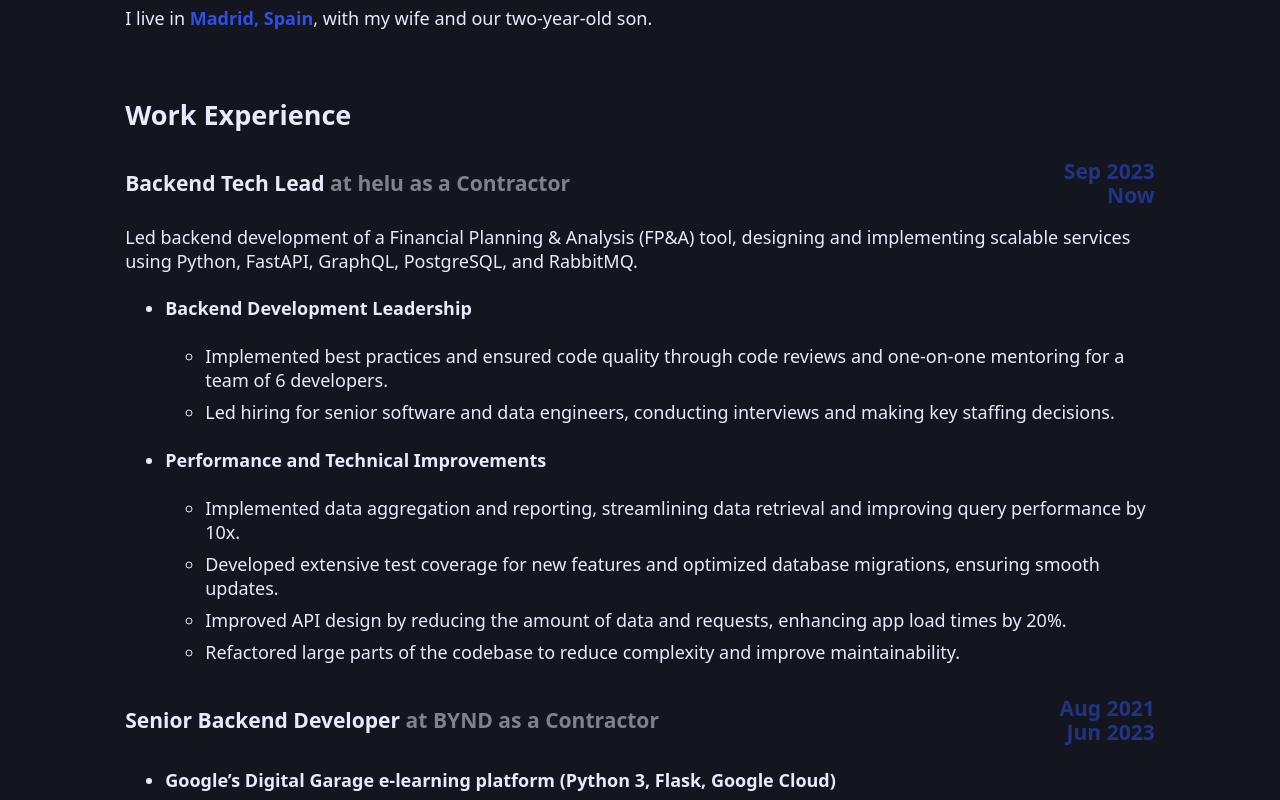
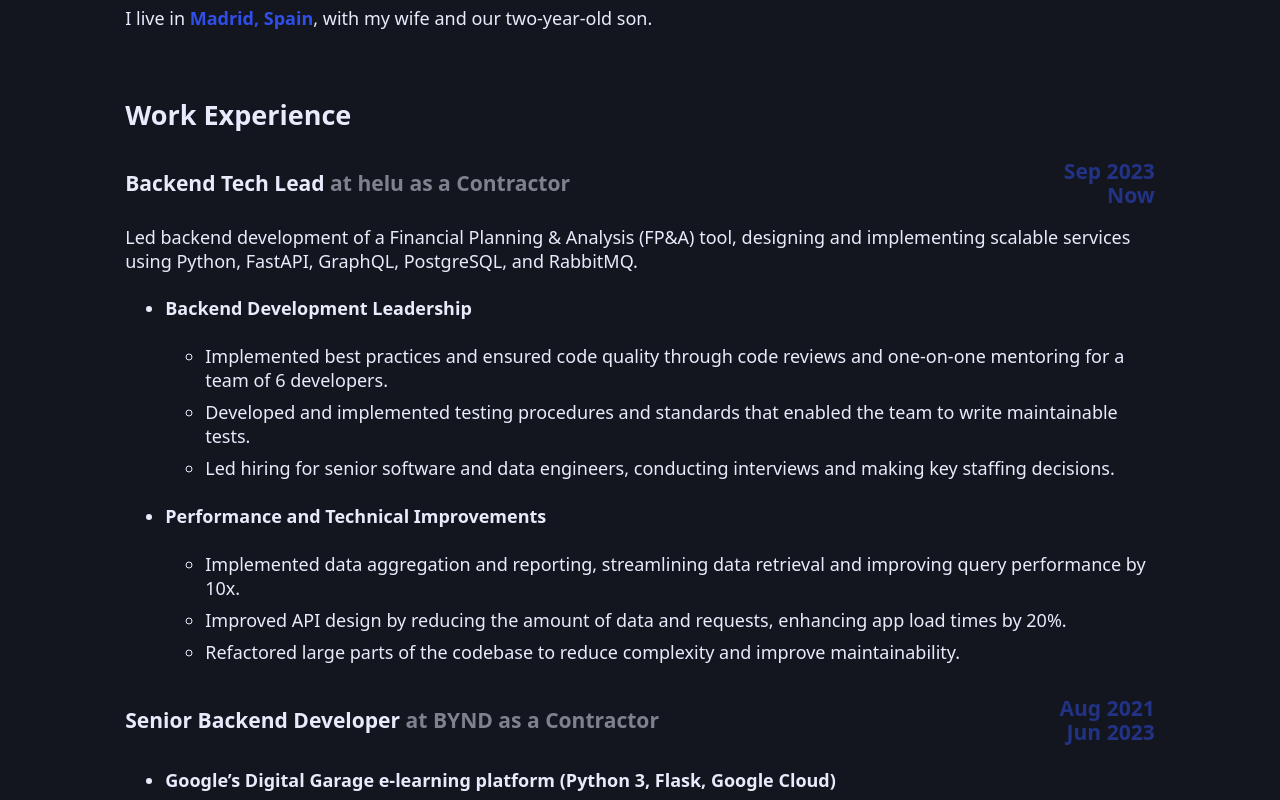
Before and after one commit to Rellikiox/martincandela.dev, a plain HTML site: page public/index.html in a window 1280 px wide. Shown: the part 374-1174 px from the top of the page. Drawn offline with Linux system fonts and the light colour scheme.

Commit message:
reword tests

```diff
--- a/public/index.html
+++ b/public/index.html
@@ -69,6 +69,8 @@
                         <ul>
                             <li>Implemented best practices and ensured code quality through code reviews and one-on-one
                                 mentoring for a team of 6 developers.</li>
+                            <li>Developed and implemented testing procedures and standards that enabled the team to
+                                write maintainable tests.</li>
                             <li>Led hiring for senior software and data engineers, conducting interviews and making key
                                 staffing decisions.</li>
                         </ul>
@@ -79,8 +81,6 @@
                         <ul>
                             <li>Implemented data aggregation and reporting, streamlining data retrieval and improving
                                 query performance by 10x.</li>
-                            <li>Developed extensive test coverage for new features and optimized database migrations,
-                                ensuring smooth updates.</li>
                             <li>Improved API design by reducing the amount of data and requests, enhancing app load
                                 times by 20%.</li>
                             <li>Refactored large parts of the codebase to reduce complexity and improve maintainability.
```
